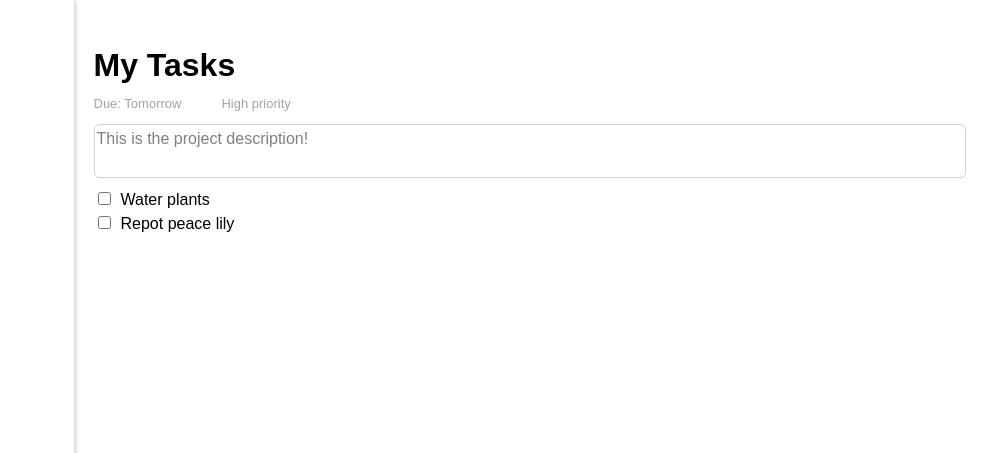
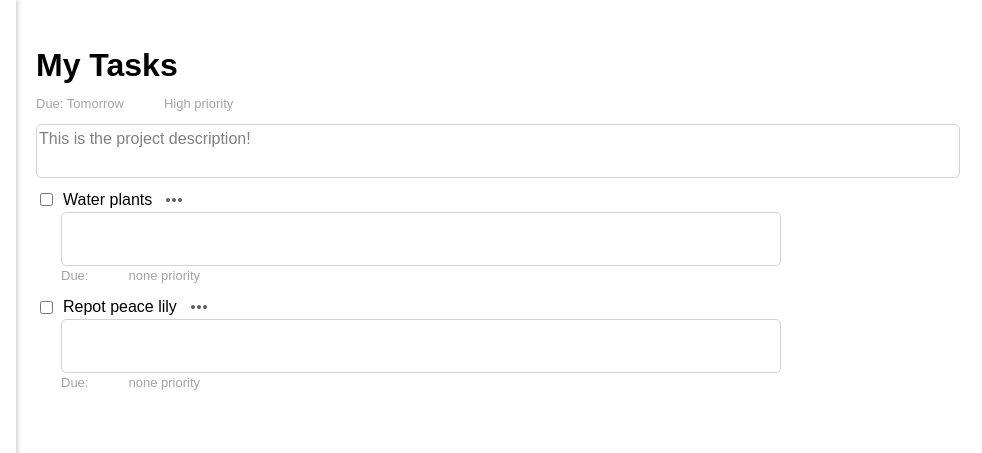
Before and after one commit to sjmy/todo-list, a website built with webpack: page src/index.html in a window 1280 px wide. Shown: the top 453 px of the page, 224-1206 px from the left. Built offline with nearby package versions, Linux system fonts and the light colour scheme.

Commit message:
Removed Notes attributes. drawTaskDetails() works and styled

```diff
--- a/src/data-manager.js
+++ b/src/data-manager.js
@@ -31,14 +31,14 @@ export default function DataManagerObject() {
 
     // Create a task. taskName is the only required field.
     // A project object must always be passed as a parameter
-    const createTask = (taskName, projectObject, taskDescription = "", taskDueDate = "", taskPriority = "none", taskNotes = "") => {
-        const newTaskObject = TaskObject(taskName, taskDescription, taskDueDate, taskPriority, taskNotes);
+    const createTask = (taskName, projectObject, taskDescription = "", taskDueDate = "", taskPriority = "none") => {
+        const newTaskObject = TaskObject(taskName, taskDescription, taskDueDate, taskPriority);
         addTaskToProject(newTaskObject, projectObject);
     };
 
     // Create a project. projectName is the only required field.
-    const createProject = (projectName, projectDescription = "", projectDueDate = "", projectPriority = "none", projectNotes = "", projectTasks = []) => {
-        const newProjectObject = ProjectObject(projectName, projectDescription, projectDueDate, projectPriority, projectNotes, projectTasks);
+    const createProject = (projectName, projectDescription = "", projectDueDate = "", projectPriority = "none", projectTasks = []) => {
+        const newProjectObject = ProjectObject(projectName, projectDescription, projectDueDate, projectPriority, projectTasks);
 
         // Check for existing project here? Or caught via form validation?
         projectArray.push(newProjectObject);
--- a/src/project.js
+++ b/src/project.js
@@ -14,17 +14,13 @@
 //             - getter/setter
 //         - projectPriority
 //             - getter/setter
-//         - notes
-//             - getter/setter
-//         - checklist?
 
-export default function ProjectObject(name, description, dueDate, priority, notes, tasks) {
+export default function ProjectObject(name, description, dueDate, priority, tasks) {
     const projectID = crypto.randomUUID();
     let projectName = name;
     let projectDescription = description;
     let projectDueDate = dueDate;
     let projectPriority = priority;
-    let projectNotes = notes;
     let projectTasks = tasks;
 
     // Getters
@@ -33,7 +29,6 @@ export default function ProjectObject(name, description, dueDate, priority, note
     const getProjectDescription = () => projectDescription;
     const getProjectDueDate = () => projectDueDate;
     const getProjectPriority = () => projectPriority;
-    const getProjectNotes = () => projectNotes;
     const getProjectTasks = () => projectTasks;
 
     // Setters
@@ -49,20 +44,14 @@ export default function ProjectObject(name, description, dueDate, priority, note
         projectPriority = newProjectPriority;
     };
 
-    const setProjectNotes = (newProjectNotes) => {
-        projectNotes = newProjectNotes;
-    };
-
     return {getProjectID,
             getProjectName,
             getProjectDescription,
             getProjectDueDate,
             getProjectPriority,
-            getProjectNotes,
             getProjectTasks,
             setProjectDescription,
             setProjectDueDate,
-            setProjectPriority,
-            setProjectNotes
+            setProjectPriority
     };
 };
--- a/src/screen-controller.js
+++ b/src/screen-controller.js
@@ -1,3 +1,5 @@
+import moreImage from "./img/more.svg";
+
 // ScreenController
 //     - receives DataManager object and data from event listeners, reads projectArray, draws
 //     - interacts with the DOM, draws content
@@ -62,6 +64,8 @@ export default function ScreenControllerObject() {
         projectDescriptionDiv.classList.add("projectDescription");
         projectDescription.classList.add(`${project.getProjectID()}`);
         projectItems.classList.add("projectItems");
+        // projectDueDate.classList.add(`${project.getProjectDueDate()}`);
+        // projectPriority.classList.add(`${project.getProjectPriority()}`);
         taskItems.classList.add("taskItems");
 
         // This event listener copies the project description to an attribute on the projectDescriptionDiv
@@ -96,16 +100,77 @@ export default function ScreenControllerObject() {
         const taskDiv = document.createElement("div");
         const taskLabel = document.createElement("label");
         const checkbox = document.createElement("input");
+        const moreDiv = document.createElement("div");
+        const more = document.createElement("img");
 
+        taskDiv.classList.add("taskItem");
         taskDiv.classList.add(`${task.getTaskID()}`);
+
         taskLabel.htmlFor = `${task.getTaskID()}`;
+        taskLabel.textContent = task.getTaskName();
+
+        checkbox.type = "checkbox";
         checkbox.id = `${task.getTaskID()}`;
-        taskLabel.textContent = task.getTaskName();
-        checkbox.type = "checkbox";
 
+        moreDiv.classList.add("more");
+        moreDiv.classList.add(`${task.getTaskID()}`);
+
+        more.src = moreImage;
+        more.alt = "Show task details";
+
+        moreDiv.appendChild(more);
         taskDiv.appendChild(checkbox);
         taskDiv.appendChild(taskLabel);
+        taskDiv.appendChild(moreDiv);
         taskItems.appendChild(taskDiv);
+
+        drawTaskDetails(task);
+    };
+
+    // Takes a task, creates a div with task detail elements, places it after the task item
+    // Event listener can show and hide via css?
+    const drawTaskDetails = (task) => {
+        // Grab all drawn tasks and select the last (current) task
+        const tasks = document.querySelectorAll(".taskItem");
+        const taskItem = tasks[tasks.length - 1];
+
+        // The div that holds all the remaining task details
+        const taskDetails = document.createElement("div");
+
+        // taskDescription has a div around it to facilitate the textarea fix event listener described below
+        const taskDescriptionDiv = document.createElement("div");
+        const taskDescription = document.createElement("textarea");
+
+        // taskItems is created to display taskDueDate and taskPriority in line
+        const taskItemDetails = document.createElement("div");
+        const taskDueDate = document.createElement("span");
+        const taskPriority = document.createElement("span");
+
+        taskDetails.classList.add("taskDetails");
+        taskDetails.classList.add(`${task.getTaskID()}`);
+        taskDescriptionDiv.classList.add("taskDescription");
+        taskDescription.classList.add(`${task.getTaskID()}`);
+        taskItemDetails.classList.add("taskItemDetails");
+        // taskDueDate.classList.add(`${task.getTaskDueDate()}`);
+        // taskPriority.classList.add(`${task.getTaskPriority()}`);
+
+        // This event listener copies the task description to an attribute on the taskDescriptionDiv
+        // In styles.css, a hidden pseudo-element is overlayed on taskDescription so the textarea matches the content
+        // https://chriscoyier.net/2023/09/29/css-solves-auto-expanding-textareas-probably-eventually/
+        taskDescription.addEventListener("input", () => {
+            taskDescriptionDiv.dataset.replicatedValue = taskDescription.value;
+        });
+
+        taskDescription.textContent = task.getTaskDescription();
+        taskDueDate.textContent = `Due: ${task.getTaskDueDate()}`;
+        taskPriority.textContent = `${task.getTaskPriority()} priority`;
+
+        taskDescriptionDiv.appendChild(taskDescription);
+        taskItemDetails.appendChild(taskDueDate);
+        taskItemDetails.appendChild(taskPriority);
+        taskDetails.appendChild(taskDescriptionDiv);
+        taskDetails.appendChild(taskItemDetails);
+        taskItem.after(taskDetails);
     };
 
     return {clearMainContent,
--- a/src/styles.css
+++ b/src/styles.css
@@ -7,14 +7,14 @@ body {
 
 .layout {
     display: grid;
-    grid-template-columns: 1fr 3fr;
+    grid-template-columns: min-content 3fr;
     grid-template-rows: 1fr 9fr;
     height: 100vh;
 }
 
 .sidebar {
     display: grid;
-    grid-template-rows: 1fr 9fr;;
+    grid-template-rows: 1fr 9fr;
     grid-area: 1 / 1 / 11 / 2;
     box-shadow: 1px 1px 4px 1px lightgrey;
     padding-left: 20px;
@@ -46,17 +46,20 @@ h1 {
     margin-left: 20px;
 }
 
-.projectDescription {
+.projectDescription,
+.taskDescription {
     display: grid;
 }
 
-.projectDescription::after {
+.projectDescription::after,
+.taskDescription::after {
     content: attr(data-replicated-value) " ";
     white-space: pre-wrap;
     visibility: hidden;
 }
 
-.projectDescription > textarea {
+.projectDescription > textarea,
+.taskDescription > textarea {
     resize: none;
     overflow: hidden;
 }
@@ -73,6 +76,18 @@ h1 {
     margin-bottom: 10px;
 }
 
+.taskDescription > textarea,
+.taskDescription::after {
+    font: inherit;
+    border: solid 1px lightgrey;
+    border-radius: 5px;
+    color: grey;
+    resize: none;
+    width: 70%;
+    grid-area: 1 / 1 / 2 / 2;
+    margin-left: 25px;
+}
+
 textarea:hover {
     border: solid 1px rgb(180, 180, 180);
 }
@@ -85,6 +100,34 @@ textarea:hover {
     padding-bottom: 10px;
 }
 
+.taskItemDetails {
+    display: flex;
+    gap: 40px;
+    color: rgb(164, 164, 164);
+    font-size: small;
+    padding-bottom: 10px;
+    margin-left: 25px;
+}
+
 input[type="checkbox"] {
     margin-right: 10px;
 }
+
+input:checked + label {
+    text-decoration: line-through;
+}
+
+label {
+    margin-right: 10px;
+}
+
+.taskItem {
+    display: flex;
+    align-items: center;
+}
+
+.more {
+    display: flex;
+    align-items: flex-end;
+    opacity: 70%;
+}
--- a/src/task.js
+++ b/src/task.js
@@ -19,13 +19,12 @@
 
 // Need a default value for taskDueDate. Is it an empty date? "none"? Will there be issues assigning it a Date object if the default is a string?
 
-export default function TaskObject(name, description, dueDate, priority, notes) {
+export default function TaskObject(name, description, dueDate, priority) {
     const taskID = crypto.randomUUID();
     let taskName = name;
     let taskDescription = description;
     let taskDueDate = dueDate;
     let taskPriority = priority;
-    let taskNotes = notes;
     let isComplete = false;
 
     // Getters
@@ -34,7 +33,6 @@ export default function TaskObject(name, description, dueDate, priority, notes)
     const getTaskDescription = () => taskDescription;
     const getTaskDueDate = () => taskDueDate;
     const getTaskPriority = () => taskPriority;
-    const getTaskNotes = () => taskNotes;
     const getIsComplete = () => isComplete;
 
     // Setters
@@ -50,10 +48,6 @@ export default function TaskObject(name, description, dueDate, priority, notes)
         taskPriority = newTaskPriority;
     };
 
-    const setTaskNotes = (newTaskNotes) => {
-        taskNotes = newTaskNotes;
-    };
-
     const toggleIsComplete = () => {
         isComplete = !isComplete;
     };
@@ -63,12 +57,10 @@ export default function TaskObject(name, description, dueDate, priority, notes)
             getTaskDescription,
             getTaskDueDate,
             getTaskPriority,
-            getTaskNotes,
             getIsComplete,
             setTaskDescription,
             setTaskDueDate,
             setTaskPriority,
-            setTaskNotes,
             toggleIsComplete
     };
 };
```
Also changed, not shown: src/img/more.svg (added).
